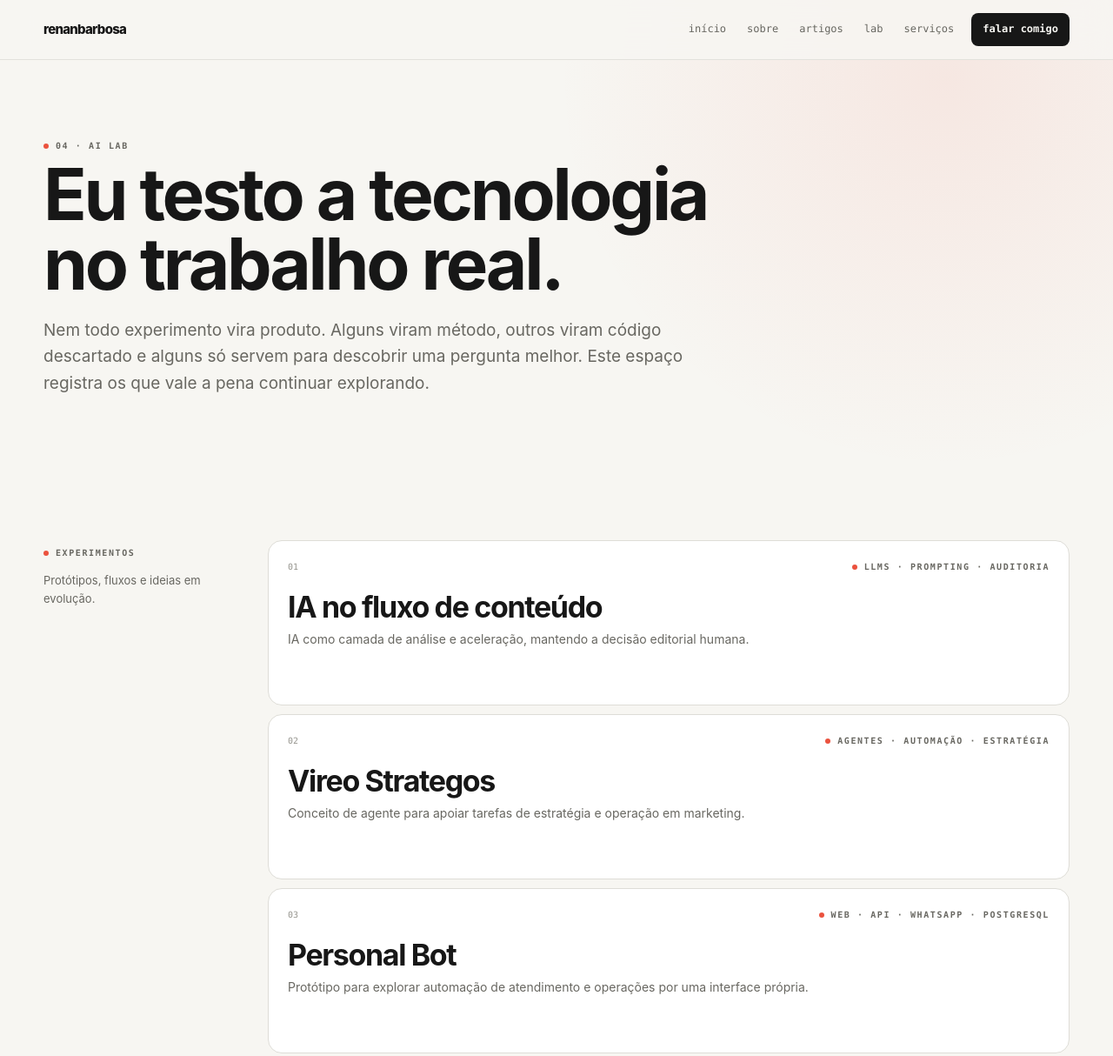
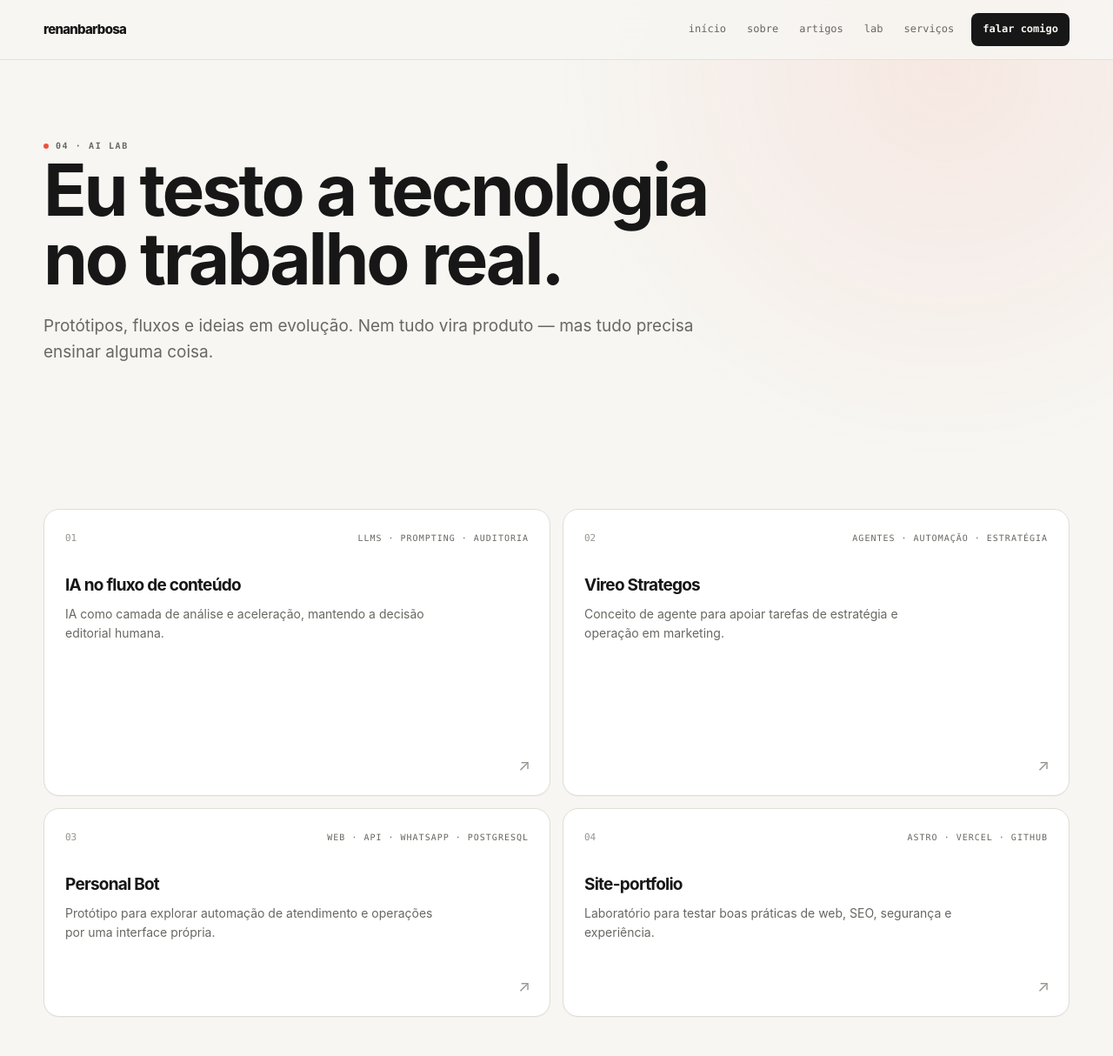
Before and after one commit to Blooberzin/site-portfolio, an Astro site in the folder site/: page /lab in a window 1280 px wide. Shown: the top 1214 px of the page at 87% size. Built offline with nearby package versions, Linux system fonts and the light colour scheme; Astro itself is replaced by a stand-in of ours.

Commit message:
refine: simplify content and page layouts

```diff
--- a/site/src/pages/lab.astro
+++ b/site/src/pages/lab.astro
@@ -8,34 +8,24 @@ import { perfil, lab } from "../dados/perfil";
   descricao="Laboratório de experimentação com IA generativa, automação, agentes e produtos digitais."
 >
   <section class="env abertura">
-    <p class="rotulo">04 · ai lab</p>
+    <span class="rotulo">04 · ai lab</span>
     <h1 class="linha-um">Eu testo a tecnologia no trabalho real.</h1>
-    <p class="resumo">
-      Nem todo experimento vira produto. Alguns viram método, outros viram
-      código descartado e alguns só servem para descobrir uma pergunta melhor.
-      Este espaço registra os que vale a pena continuar explorando.
-    </p>
+    <p class="resumo">Protótipos, fluxos e ideias em evolução. Nem tudo vira produto — mas tudo precisa ensinar alguma coisa.</p>
   </section>
 
-  <section class="env secao forte">
-    <div class="trilho">
-      <div class="cabeca">
-        <span class="rotulo">experimentos</span>
-        <p>Protótipos, fluxos e ideias em evolução.</p>
-      </div>
-
-      <div class="itens">
-        {lab.map((item, i) => (
-          <article class="item lab-item">
-            <div class="case-meta">
-              <span class="case-num">{String(i + 1).padStart(2, "0")}</span>
-              <span class="rotulo">{item.stack}</span>
-            </div>
-            <h2>{item.titulo}</h2>
-            <p>{item.texto}</p>
-          </article>
-        ))}
-      </div>
+  <section class="env secao">
+    <div class="cards-grid">
+      {lab.map((item, i) => (
+        <article class:list={["project-card", i === 0 ? "large" : ""]}>
+          <div class="project-top">
+            <span class="project-number">{String(i + 1).padStart(2, "0")}</span>
+            <span class="project-tag">{item.stack}</span>
+          </div>
+          <h3>{item.titulo}</h3>
+          <p>{item.texto}</p>
+          <span class="card-arrow" aria-hidden="true">↗</span>
+        </article>
+      ))}
     </div>
   </section>
 
```
